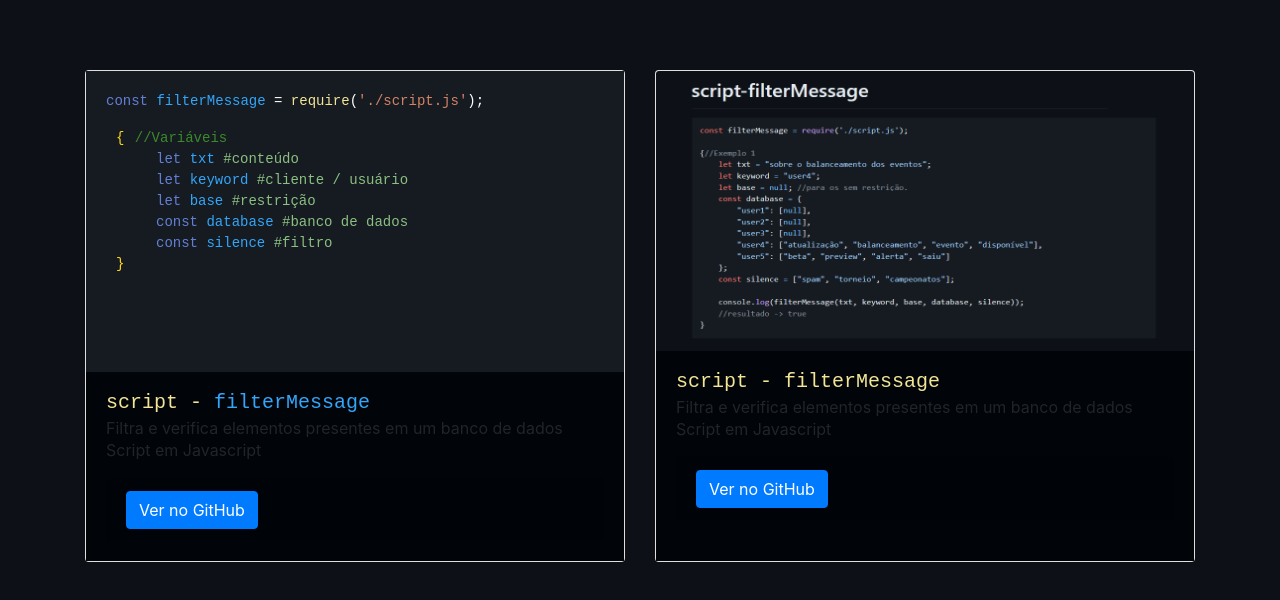
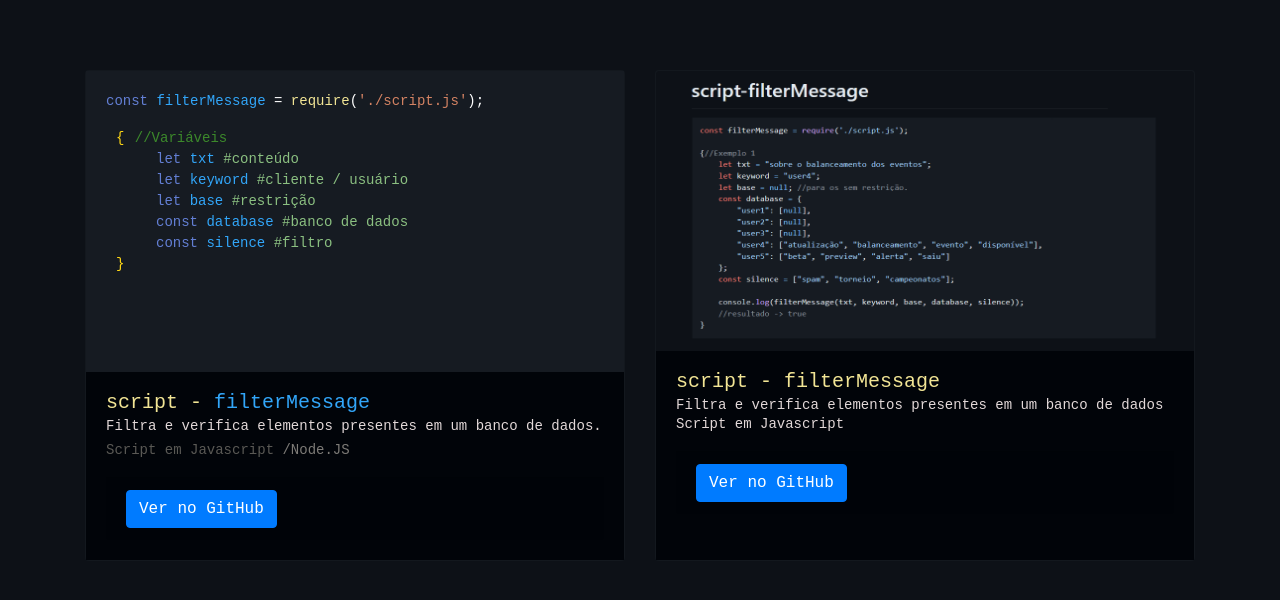
Before and after one commit to kaurodri/Scripts, a plain HTML site: page index.html in a window 1280 px wide. Drawn offline with Linux system fonts and the light colour scheme.

Commit message:
2024-04-17

```diff
--- a/index.html
+++ b/index.html
@@ -34,8 +34,8 @@
 
                     <div class="card-body">
                         <h4 class="card-title">script - <span class="text-titu">filterMessage</span></h4>
-                        <p style="margin-top: -10px; margin-bottom: -2px;">Filtra e verifica elementos presentes em um banco de dados</p>
-                        <p>Script em Javascript</p>
+                        <p style="margin-top: -10px; margin-bottom: -2px;">Filtra e verifica elementos presentes em um banco de dados.</p>
+                        <p style="margin-top: 5px;"><span style="color: #5a5955;">Script em Javascript</span><span style="color: #7d7b77;"> /Node.JS</span></p>
                         <div class="card-footer">
                             <a class="btn btn-primary" target="_blank" href="https://github.com/kaurodri/script-filterMessage">Ver no GitHub</a>
                         </div>
--- a/style.css
+++ b/style.css
@@ -44,13 +44,6 @@ section {
     padding-bottom: 0;
 }
 
-.landing-page .header .container {
-    padding-top: 26vh;
-    color: #FFFFFF;
-    z-index: 2;
-    position: relative;
-}
-
 .image-container {
     background-color: #161b22;
     position: relative;
@@ -84,4 +77,12 @@ section {
 
 .card-body {
     background-color: #010409;
+    font-family: "Roboto Mono", monospace;
+    font-size: 14px;
+    color: #e2d8d8;
 }
+
+.card {
+    padding: 0px;
+    background-color: #161b22;
+}
```
